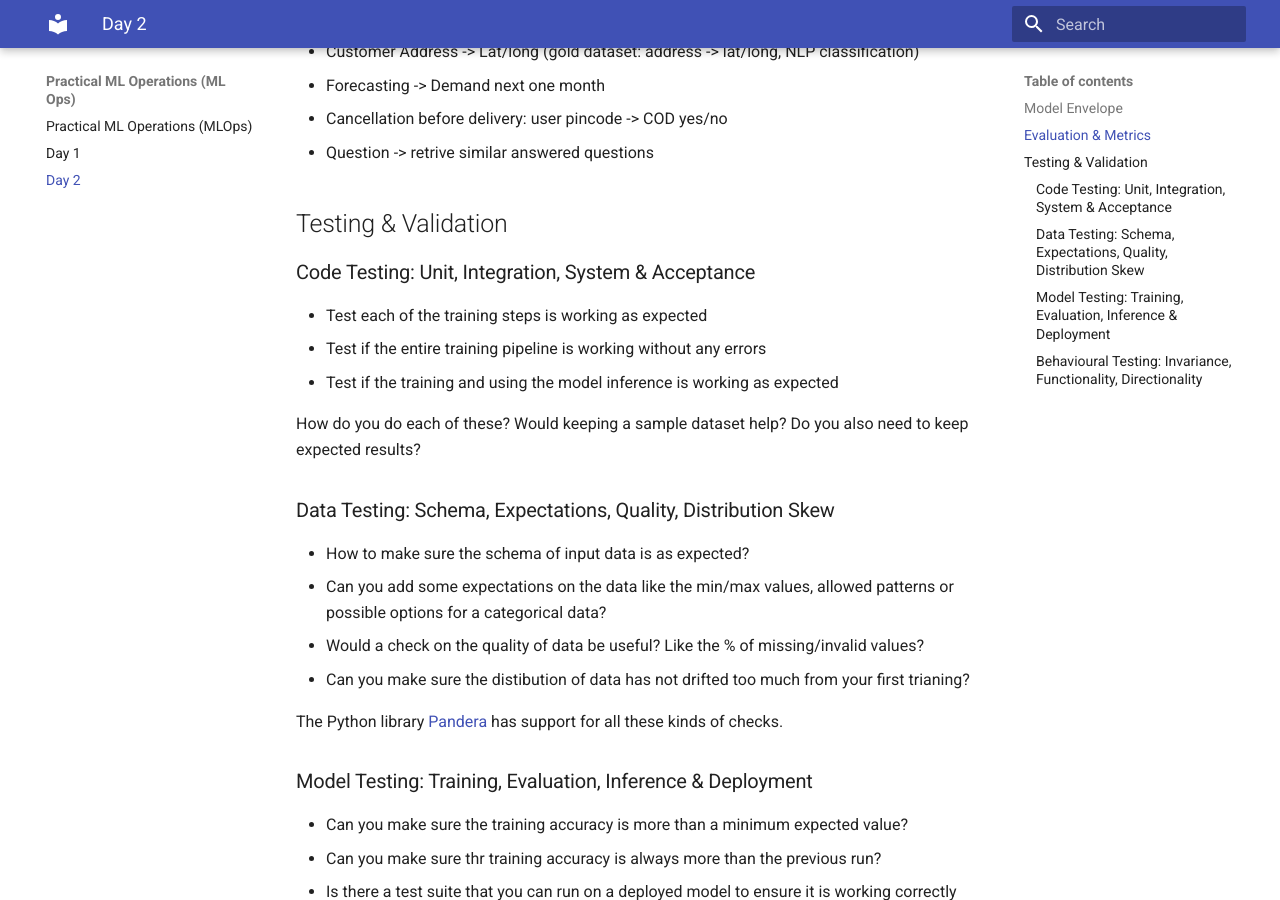
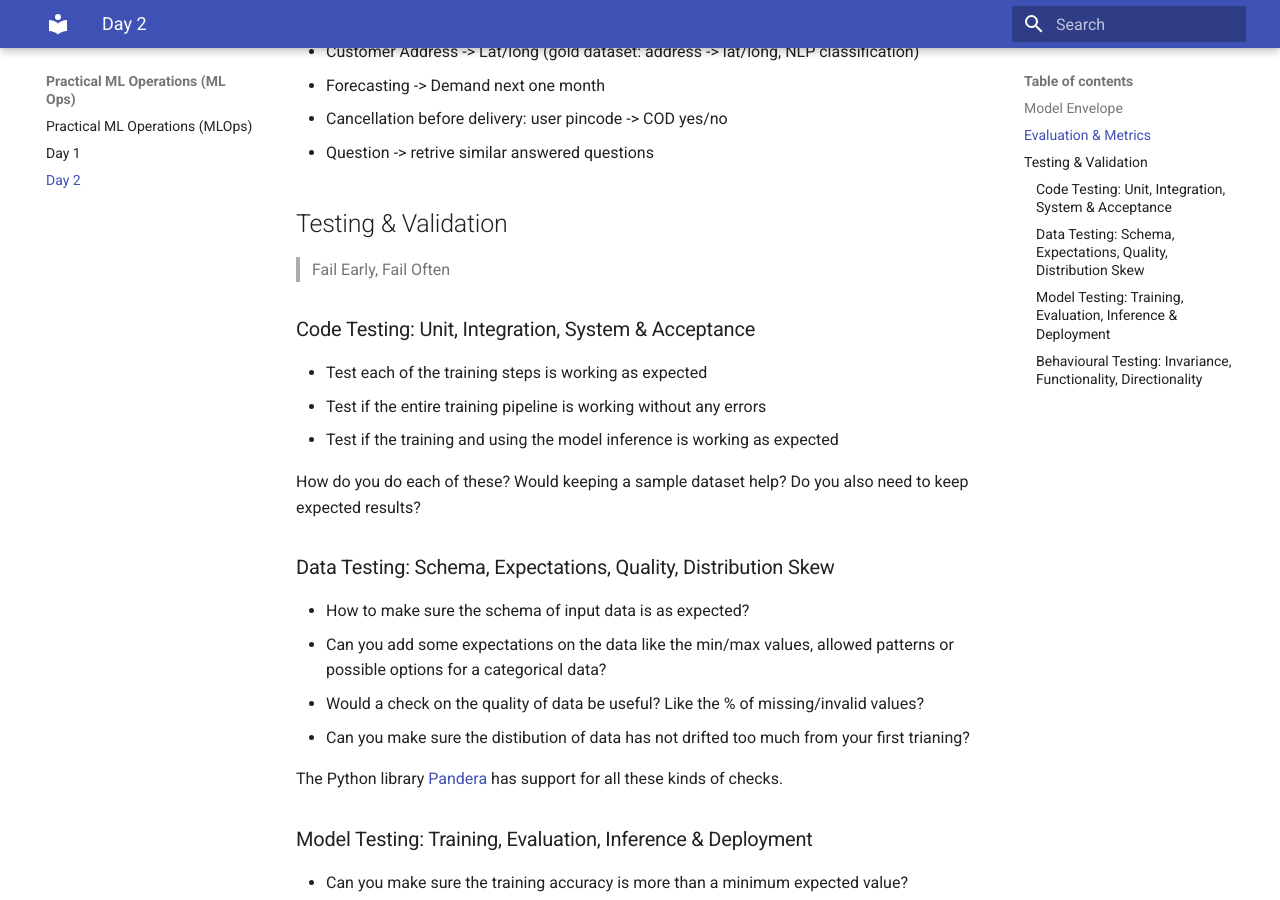
Before and after one commit to amitkaps/mlops, an MkDocs documentation site: the page built from docs/day2.md, in a window 1280 px wide and 900 px high, scrolled down 540 px. Built offline with MkDocs 1.6.1 and Material for MkDocs 9.7.7, drawn with Linux system fonts in a browser that asks for light colours.

Commit message:
Fail Early, Fail Often

```diff
--- a/docs/day2.md
+++ b/docs/day2.md
@@ -23,6 +23,8 @@ ML Models in production:
 
 
 ## Testing & Validation
+
+> Fail Early, Fail Often
 
 ### Code Testing: Unit, Integration, System & Acceptance
 
```
